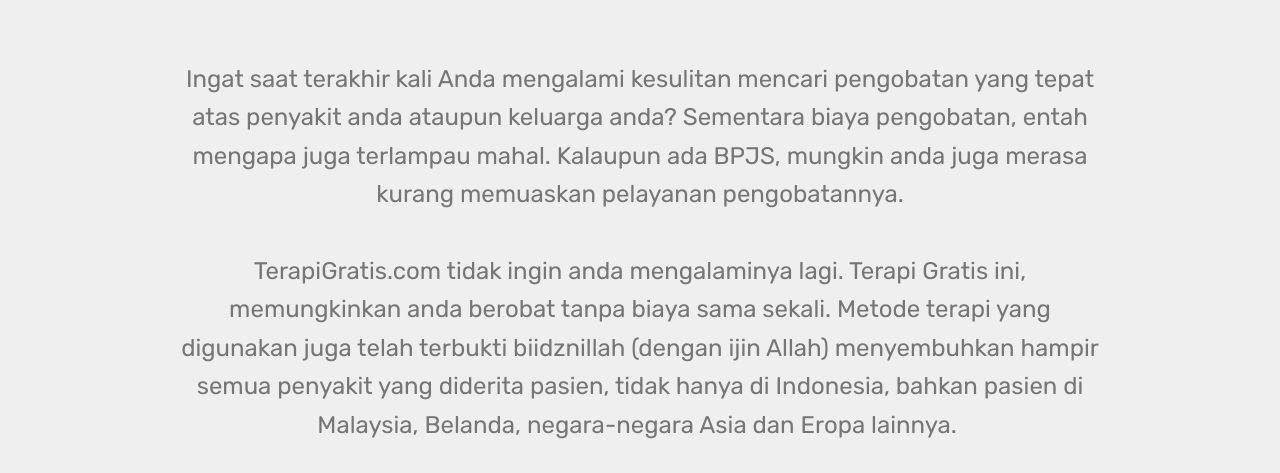
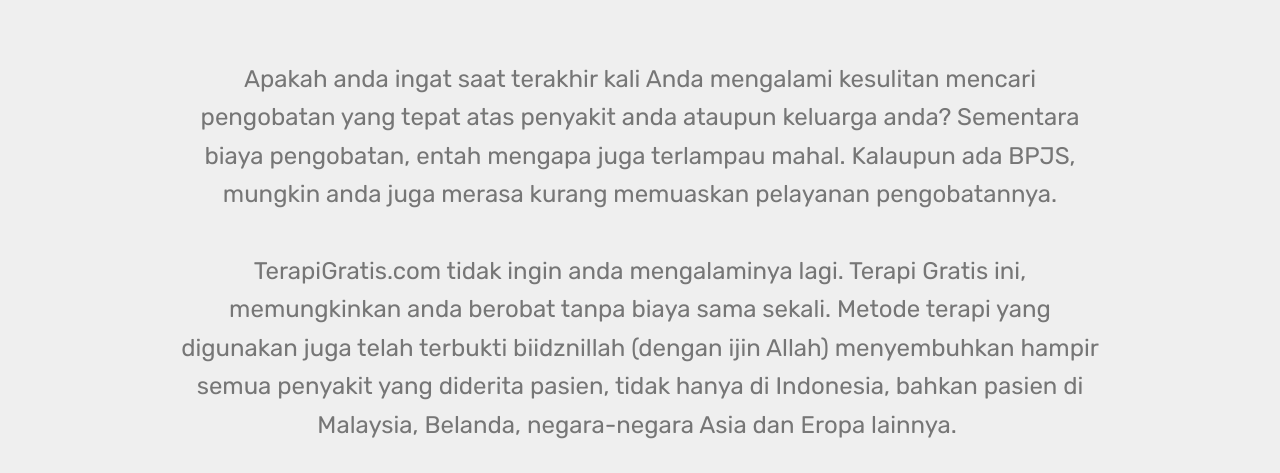
Before and after one commit to ekelasinfo/terapigratis, a plain HTML site: page index.html in a window 1280 px wide. Shown: the part 800-1273 px from the top of the page. Drawn offline with Linux system fonts and the light colour scheme; files whose address does not match are found by name.

Commit message:
Update index.html

```diff
--- a/index.html
+++ b/index.html
@@ -58,7 +58,7 @@
             <div class="col-md-10 align-center">
 
 
-                <p class="mbr-text pb-3 mbr-fonts-style display-5">Ingat saat terakhir kali Anda mengalami kesulitan mencari pengobatan yang tepat atas penyakit anda ataupun keluarga anda? Sementara biaya pengobatan, entah mengapa juga terlampau mahal. Kalaupun ada BPJS, mungkin anda juga merasa kurang memuaskan pelayanan pengobatannya.
+                <p class="mbr-text pb-3 mbr-fonts-style display-5">Apakah anda ingat saat terakhir kali Anda mengalami kesulitan mencari pengobatan yang tepat atas penyakit anda ataupun keluarga anda? Sementara biaya pengobatan, entah mengapa juga terlampau mahal. Kalaupun ada BPJS, mungkin anda juga merasa kurang memuaskan pelayanan pengobatannya.
 <br><br>TerapiGratis.com tidak ingin anda mengalaminya lagi. Terapi Gratis ini, memungkinkan anda berobat tanpa biaya sama sekali. Metode terapi yang digunakan juga telah terbukti biidznillah (dengan ijin Allah) menyembuhkan hampir semua penyakit yang diderita pasien, tidak hanya di Indonesia, bahkan pasien di Malaysia, Belanda, negara-negara Asia dan Eropa lainnya.&nbsp;</p>
                 <div class="mbr-section-btn"><a class="btn btn-md btn-black-outline display-4" href="https://wa.me/6285276456789"><span class="socicon socicon-whatsapp mbr-iconfont mbr-iconfont-btn"></span>KONSULTASI SEKARANG</a></div>
             </div>
```
